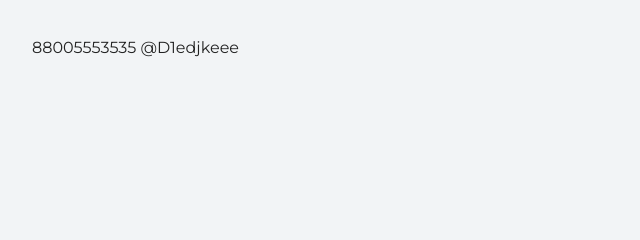
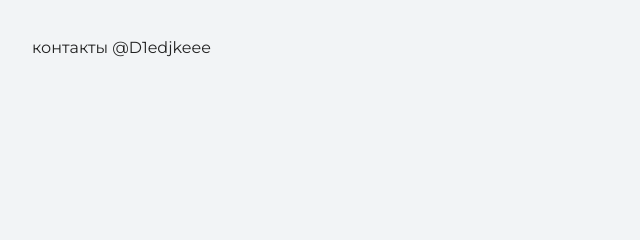
Before and after one commit to D1ed/study, a plain HTML site: page index.html in a window 1280 px wide. Shown: the top 240 px of the page, 144-784 px from the left. Drawn offline with nearby package versions, Linux system fonts and the light colour scheme.

Commit message:
проверка изменений

```diff
--- a/index.html
+++ b/index.html
@@ -10,9 +10,9 @@
   <body>
   	<div class="container">
     <header class="page-header">
-
-      88005553535 @D1edjkeee
-
+    	<div>
+       контакты @D1edjkeee
+  		</div>
     </header>
 
     <section class="hero-image">
```
